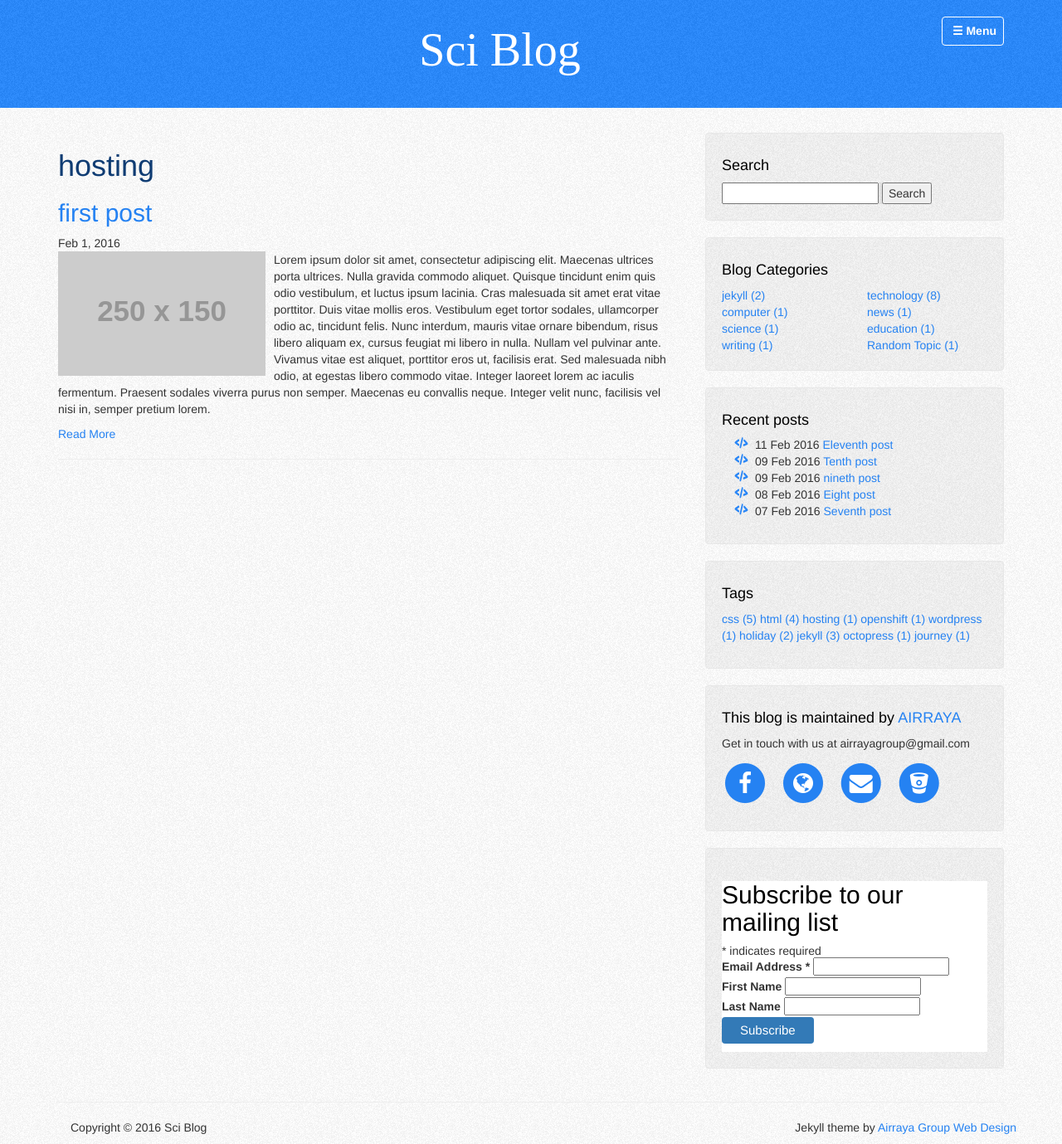
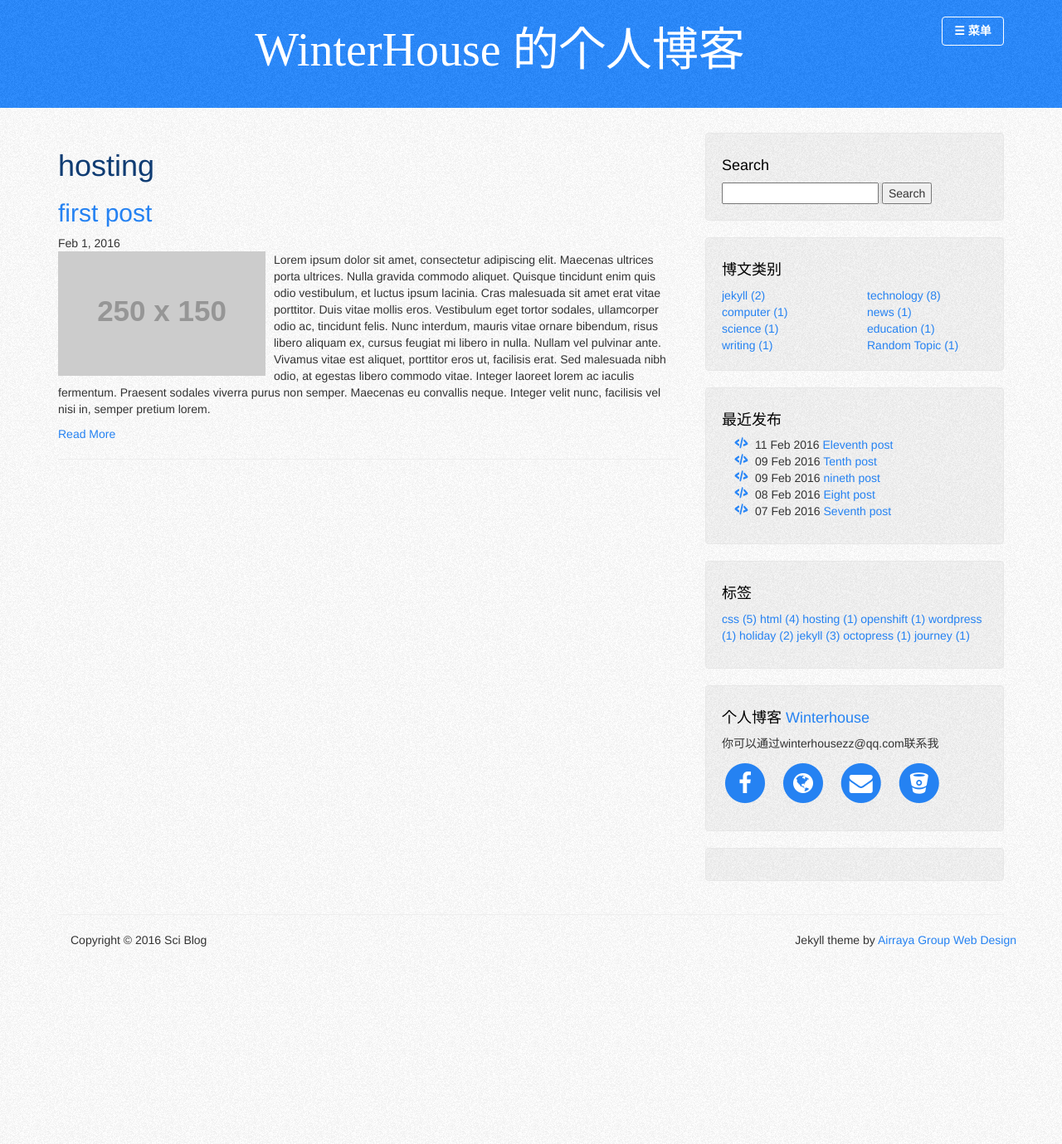
Before and after one commit to winterhouse/winterhouse.github.io, a Jekyll site: the page built from tag/hosting/index.html, in a window 1280 px wide. Shown: the whole page at 83% size. Built offline with Jekyll 4.4.1, drawn with Linux system fonts in a browser that asks for light colours; nearby versions of some CDN libraries; some web fonts are replaced; comment, search, counter and statistics services are not loaded; after the commit the page ends 1153 px from its top, so only the background shows below that.

Commit message:
test font

```diff
--- a/_includes/head.html
+++ b/_includes/head.html
@@ -3,11 +3,11 @@
     <meta charset="utf-8">
     <meta http-equiv="X-UA-Compatible" content="IE=edge">
     <meta name="viewport" content="width=device-width, initial-scale=1">
-    <meta name="description" content="Sci blog jekyll theme">
-    <meta name="author" content="AIR RAYA Group">
+    <meta name="description" content="winterhouse 赵雪冰的个人博客，programming&coursera&growthhacker">
+    <meta name="author" content="winterhouse">
     <link href='{{ "/img/favicon.ico" | prepend: site.baseurl }}' type='image/icon' rel='shortcut icon'/>
 
-    <title>Sci blog | Jekyll theme</title>
+    <title>Winterhouse</title>
 
     <link rel="stylesheet" href="https://maxcdn.bootstrapcdn.com/bootstrap/3.3.6/css/bootstrap.min.css" integrity="sha384-1q8mTJOASx8j1Au+a5WDVnPi2lkFfwwEAa8hDDdjZlpLegxhjVME1fgjWPGmkzs7" crossorigin="anonymous">
     <link rel="stylesheet" href="https://maxcdn.bootstrapcdn.com/font-awesome/4.5.0/css/font-awesome.min.css">
--- a/_includes/header.html
+++ b/_includes/header.html
@@ -5,29 +5,26 @@
             <ul class="sidebar-nav">
                 <li class="sidebar-brand">
                     <a href="{{ site.baseurl }}">
-                        Home
+                        主页
                     </a>
                 </li>
                 <li>
-                    <a href="#">About</a>
+                    <a href="#">关于</a>
                 </li>
                 <li>
-                    <a href="#">Services</a>
+                    <a href="#">博客</a>
                 </li>
                 <li>
-                    <a href="#">Portfolio</a>
+                    <a href="#">项目</a>
                 </li>
                 <li>
-                    <a href="#">Events</a>
+                    <a href="#">活动</a>
                 </li>
                 <li>
-                    <a href="#">Blog</a>
+                    <a href="#">社交</a>
                 </li>
                 <li>
-                    <a href="#">FAQ</a>
-                </li>
-                <li>
-                    <a href="#">Contact</a>
+                    <a href="#">联系</a>
                 </li>
             </ul>
         </div>
@@ -38,8 +35,8 @@
             <div class="row">
                 <div class="col-lg-12">
                     <div class="heading text-center">
-                        <a href="http://sciblog.yourfreebies.org/" style="color: #fff; font-size: 4em; font-family: 'Schoolbell', cursive;">Sci Blog</a>
-                        <a href="#menu-toggle" class="btn btn-default sciblog" id="menu-toggle" style="font-weight: bold;">&#9776; Menu</a>
+                        <a href="http://sciblog.yourfreebies.org/" style="color: #fff; font-size: 4em; font-family: 'Schoolbell', cursive;">WinterHouse 的个人博客</a>
+                        <a href="#menu-toggle" class="btn btn-default sciblog" id="menu-toggle" style="font-weight: bold;">&#9776; 菜单</a>
                     </div>
                 </div>
             </div>
--- a/_includes/tags.html
+++ b/_includes/tags.html
@@ -34,7 +34,7 @@
             </div>
                 <!-- Blog Categories Well -->
                 <div class="well">
-                    <h4>Blog Categories</h4>
+                    <h4>博文类别</h4>
                     <div class="row">
                         <div class="col-lg-6">
 								{% for cat in site.categories %}
@@ -55,7 +55,7 @@
 
                 <!-- Side Widget Well -->
                 <div class="well">
-                	<h4>Recent posts</h4>
+                	<h4>最近发布</h4>
                 		<ul class="posts" span="recent">
 							{% for post in site.posts limit:5 %}
 							   <li>
@@ -68,7 +68,7 @@
                 </div>
                 <!-- Side Widget Well -->
                 <div class="well">
-                    <h4>Tags</h4>
+                    <h4>标签</h4>
                         <p>
                             {% for tag in site.tags %}
                             {% assign tag_name = tag | first %}
@@ -81,8 +81,8 @@
                         </p>
                 </div>
                 <div class="well">
-                    <h4>This blog is maintained by <a href="http://webdesign.airrayagroup.com/">AIRRAYA</a></h4>
-                    <p>Get in touch with us at airrayagroup@gmail.com</p>
+                    <h4>个人博客 <a href="http://webdesign.airrayagroup.com/">Winterhouse</a></h4>
+                    <p>你可以通过winterhousezz@qq.com联系我</p>
 					<ul class="list-inline">
                             <li>
 								<a href="https://www.facebook.com/airrayagroup/">
@@ -121,7 +121,7 @@
 				 <!-- subscribe -->
                 <div class="well">
 					<!-- Begin MailChimp Signup Form -->
-					<div id="mc_embed_signup">
+<!-- 					<div id="mc_embed_signup">
 					<form action="http://maplelearning.us1.list-manage.com/subscribe?u=47d56ac42a95b4295600c0e64&id=5f9ede27c9" method="post" id="mc-embedded-subscribe-form" name="mc-embedded-subscribe-form" class="validate" target="_blank" novalidate>
 						<div id="mc_embed_signup_scroll">
 						<h2>Subscribe to our mailing list</h2>
```
Also changed, not shown: other parts of _includes/tags.html (+2 -2 lines).
